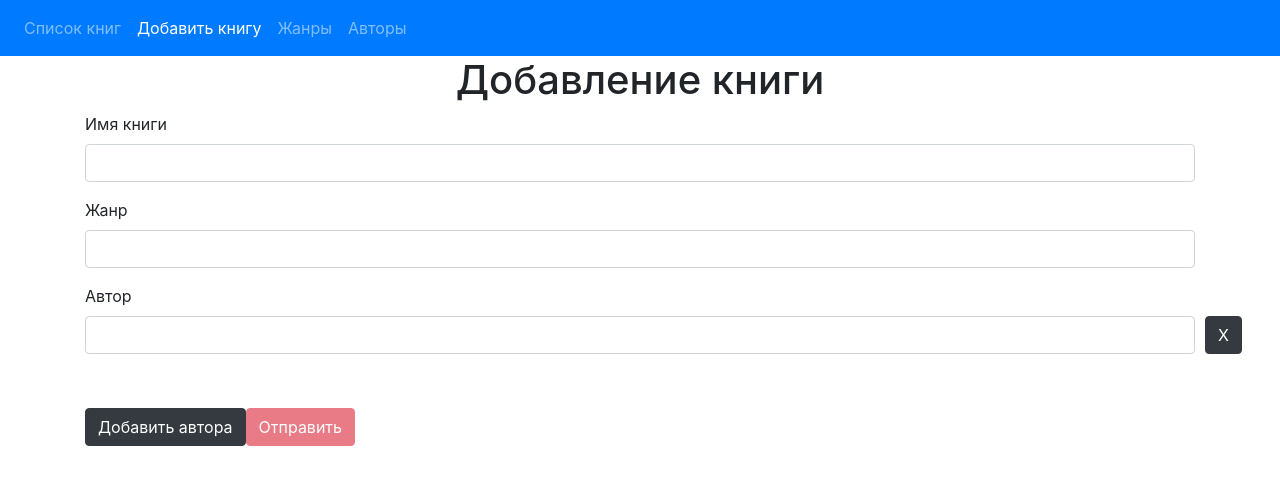
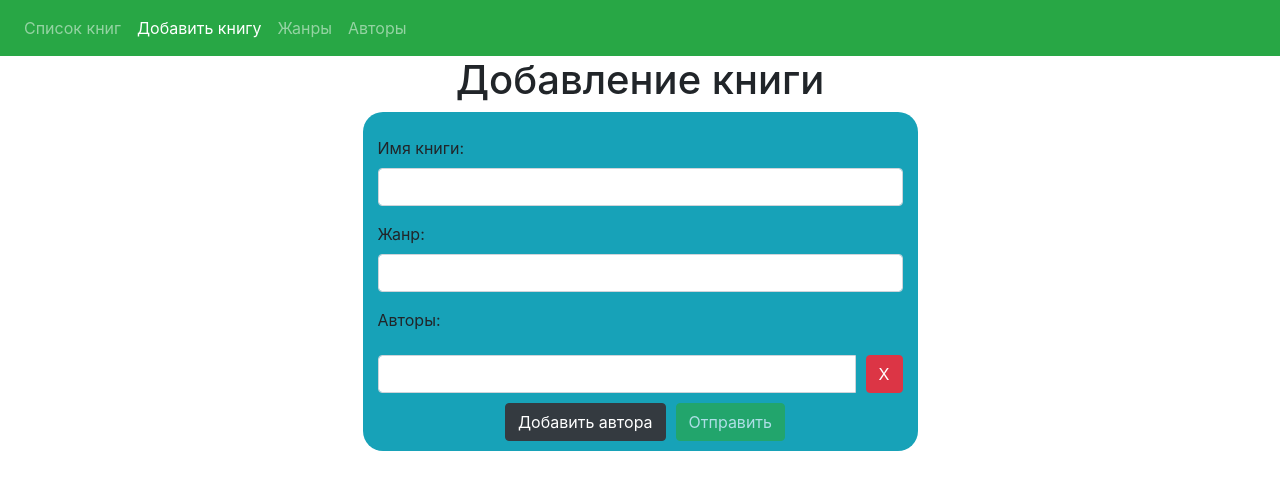
Before and after one commit to slavableat/Angular-client, an Angular app: page /create-book in a window 1280 px wide. Shown: the top 490 px of the page. Built offline with nearby package versions, Linux system fonts and the light colour scheme.

Commit message:
changed styles

```diff
--- a/src/app/add-book/add-book.component.css
+++ b/src/app/add-book/add-book.component.css
@@ -1,8 +1,4 @@
-.delete-button{
-  position:relative;
-  bottom:38px;
-  left:1120px;
-}
+
 .add-btn{
   margin:10px;
 }
--- a/src/app/add-book/add-book.component.html
+++ b/src/app/add-book/add-book.component.html
@@ -1,29 +1,31 @@
 <h1 class="text-center"> Добавление книги </h1>
-
-<form [formGroup]="myForm" novalidate>
+<form class="col-6 mx-auto bg-info" style="border-radius: 20px" [formGroup]="myForm" novalidate>
   <div class="form-group">
-    <label>Имя книги</label>
+    <br>
+    <label>Имя книги:</label>
     <input class="form-control" name="name" formControlName="bookName" />
   </div>
   <div class="form-group">
-    <label>Жанр</label>
+    <label>Жанр:</label>
     <input class="form-control" name="genre" formControlName="bookGenre" />
   </div>
   <div formArrayName="authors">
-    <div class="form-group" *ngFor="let author of getFormsControls()['controls']; let i = index">
-      <label>Автор</label>
-      <input class="form-control" formControlName="{{i}}"/>
-      <button class="delete-button btn btn-dark" (click)="deleteAuthor(i)">
-        X
-      </button>
+    <label>Авторы:</label>
+    <div *ngFor="let author of getFormsControls()['controls']; let i = index">
+      <div class="input-group" style="margin-top:15px">
+        <input class="form-control" formControlName="{{i}}" />
+        <button class="delete-button btn btn-danger" style="margin-left:10px" (click)="deleteAuthor(i)">
+          X
+        </button>
+      </div>
     </div>
+  </div>
 
-  </div>
-  <div class="form-group">
-    <button class="btn btn-dark" (click)="addAuthor()">
+  <div class="form-group" style="text-align: center">
+    <button class="add-btn btn btn-dark" (click)="addAuthor()">
       Добавить автора
     </button>
-    <button (click)="submit()" class="btn btn-danger" [disabled]="myForm.invalid">
+    <button (click)="submit()" class="btn btn-success" [disabled]="myForm.invalid">
       Отправить
     </button>
   </div>
--- a/src/app/add-book/add-book.component.ts
+++ b/src/app/add-book/add-book.component.ts
@@ -51,7 +51,6 @@ export class AddBookComponent implements OnInit {
   this.book.genre.name=this.myForm.value.bookGenre;
   this.bookService.saveBook(this.book).subscribe(data=>{
     this.router.navigate(['books']);
-    console.log(this.book);
   });
 
   }
--- a/src/app/app.component.html
+++ b/src/app/app.component.html
@@ -1,4 +1,4 @@
-<nav class="navbar navbar-expand-sm bg-primary navbar-dark">
+<nav class="navbar navbar-expand-sm bg-success navbar-dark">
   <ul class = "navbar-nav">
     <li class = "nav-item">
       <a routerLink="books" routerLinkActive="active" class="nav-link" >Список книг</a>
--- a/src/app/book-list/book-list.component.html
+++ b/src/app/book-list/book-list.component.html
@@ -1,5 +1,4 @@
-<h1 class="text-center"> Библиотека </h1>
-<div class="card my-5">
+<h1 class="text-center" style="padding-top: 30px"> Библиотека </h1>
   <div class="card-body">
     <table class="table table-bordered table-striped">
       <thead class="thead-dark">
@@ -26,4 +25,3 @@
       </tbody>
     </table>
   </div>
-</div>
--- a/src/app/book-list/book-list.component.ts
+++ b/src/app/book-list/book-list.component.ts
@@ -18,6 +18,7 @@ export class BookListComponent implements OnInit {
   }
 
   ngOnInit(): void {
+    console.log("booklist")
     this.getBooks();
   }
 
@@ -25,7 +26,6 @@ export class BookListComponent implements OnInit {
     this.bookService.findAllBooks().subscribe(
       (response: Book[]) => {
         this.books = response;
-        console.log(this.books);
       },
       (error: HttpErrorResponse) => {
         alert(error.message);
@@ -34,7 +34,6 @@ export class BookListComponent implements OnInit {
   }
   public deleteBook(id:number){
     this.bookService.deleteBook(id).subscribe( data => {
-      console.log(data);
       this.getBooks();
     })
   }
--- a/src/app/book.service.ts
+++ b/src/app/book.service.ts
@@ -28,7 +28,7 @@ export class BookService {
     return this.httpClient.get<Book>(`${this.booksUrl}/book-edit/${id}`);
   }
   public updateBook(book:Book):Observable<Object>{
-    return this.httpClient.post<Book>(`${this.booksUrl}/book-edit/${book.id}`,book);
+    return this.httpClient.put<Book>(`${this.booksUrl}/book-edit/${book.id}`,book);
   }
   public findAllGenres(): Observable<Genre[]> {
     return this.httpClient.get<Genre[]>(`${this.booksUrl}/genres`);
--- a/src/app/genre-list/genre-list.component.html
+++ b/src/app/genre-list/genre-list.component.html
@@ -1,4 +1,4 @@
-<h1 class="text-center"> Жанры </h1>
+<h1 class="text-center" style="margin:10px"> Жанры </h1>
 <div class="card my-5">
   <div class="card-body">
     <table class="table table-bordered table-striped">
--- a/src/app/update-book/update-book.component.css
+++ b/src/app/update-book/update-book.component.css
@@ -1,8 +1,4 @@
-.delete-button{
-  position:relative;
-  bottom:38px;
-  left:1120px;
-}
+
 .add-btn{
   margin:10px;
 }
--- a/src/app/update-book/update-book.component.html
+++ b/src/app/update-book/update-book.component.html
@@ -1,28 +1,31 @@
 <h1 class="text-center"> Редактирование книги </h1>
-<form [formGroup]="myForm" novalidate>
+<form class="col-6 mx-auto bg-info" style="border-radius: 20px" [formGroup]="myForm" novalidate>
   <div class="form-group">
-    <label>Имя книги</label>
+    <br>
+    <label>Имя книги:</label>
     <input class="form-control" name="name" formControlName="bookName" />
   </div>
   <div class="form-group">
-    <label>Жанр</label>
-    <input class="form-control" name="genre" formControlName="bookGenre"  />
+    <label>Жанр:</label>
+    <input class="form-control" name="genre" formControlName="bookGenre" />
   </div>
   <div formArrayName="authors">
-    <div class="form-group" *ngFor="let author of getFormsControls()['controls']; let i = index">
-      <label>Автор</label>
-      <input class="form-control" formControlName="{{i}}"/>
-      <button class="delete-button btn btn-dark" (click)="deleteAuthor(i)">
+    <label>Авторы:</label>
+    <div *ngFor="let author of getFormsControls()['controls']; let i = index">
+      <div class="input-group" style="margin-top:15px">
+      <input class="form-control" formControlName="{{i}}" />
+      <button class="delete-button btn btn-danger" style="margin-left:10px" (click)="deleteAuthor(i)">
         X
       </button>
+      </div>
     </div>
   </div>
 
-  <div class="form-group">
+  <div class="form-group" style="text-align: center">
     <button class="add-btn btn btn-dark" (click)="addAuthor()">
       Добавить автора
     </button>
-    <button (click)="submit()" class="btn btn-danger" [disabled]="myForm.invalid">
+    <button (click)="submit()" class="btn btn-success" [disabled]="myForm.invalid">
       Отправить
     </button>
   </div>
--- a/src/app/update-book/update-book.component.ts
+++ b/src/app/update-book/update-book.component.ts
@@ -22,8 +22,6 @@ export class UpdateBookComponent implements OnInit {
   }
 
   ngOnInit(): void {
-    console.log("updatebook ngoninit");
-    //this.id=232;
    this.id=this.route.snapshot.params['id'];
     this.bookService.getById(this.id).subscribe(data=>{
       this.oldBook=data;
@@ -54,7 +52,7 @@ export class UpdateBookComponent implements OnInit {
     let book:Book=new Book();
     book.genre=new Genre();
     book.authors=[];
-    book.id=this.id;                                          ///////////ТЕСТ
+    book.id=this.id;
     for (let formAuthor of this.myForm.value.authors) {
       let author:Author=new Author();
       author.name=formAuthor;
--- a/src/index.html
+++ b/src/index.html
@@ -7,7 +7,7 @@
   <meta name="viewport" content="width=device-width, initial-scale=1">
   <link rel="icon" type="image/x-icon" href="favicon.ico">
 </head>
-<body>
+<body >
   <app-root></app-root>
 </body>
 </html>
```
Also changed, not shown: 1 other file (tests, documents, lock files or other folders).
